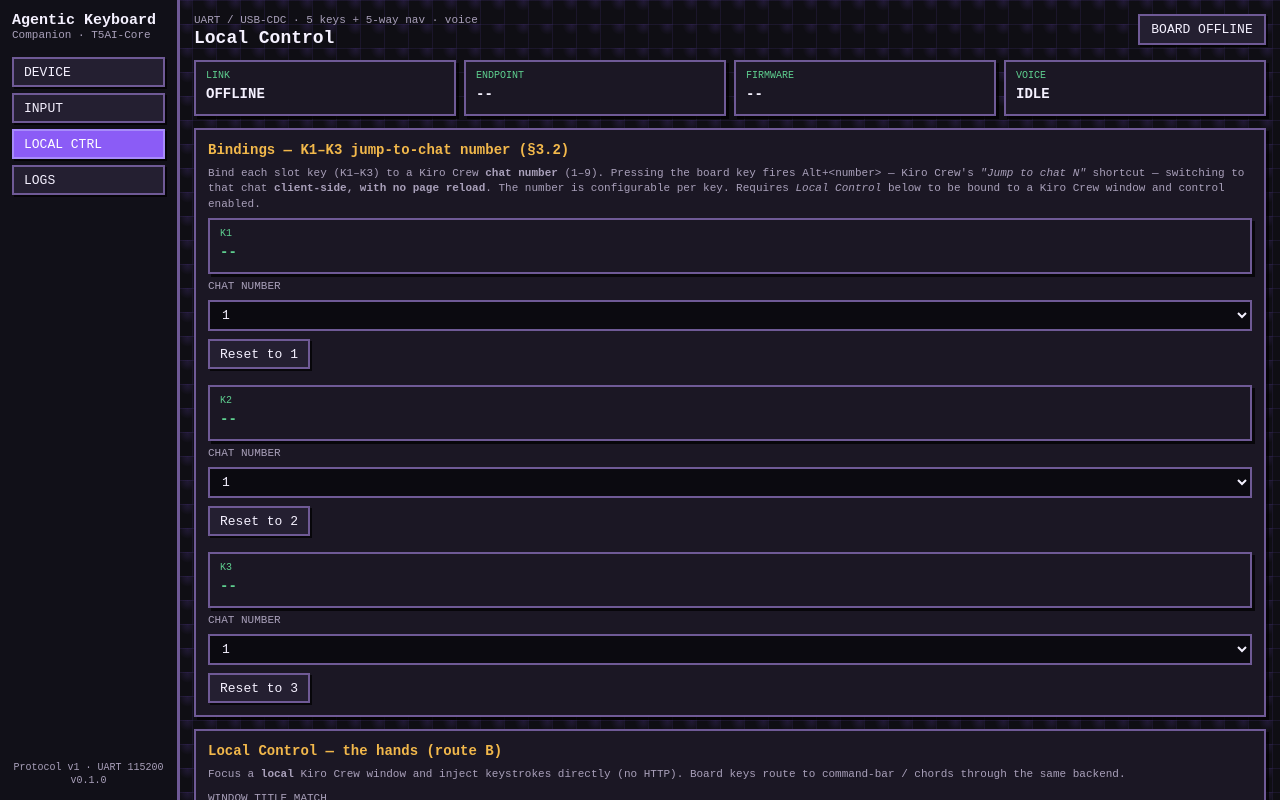
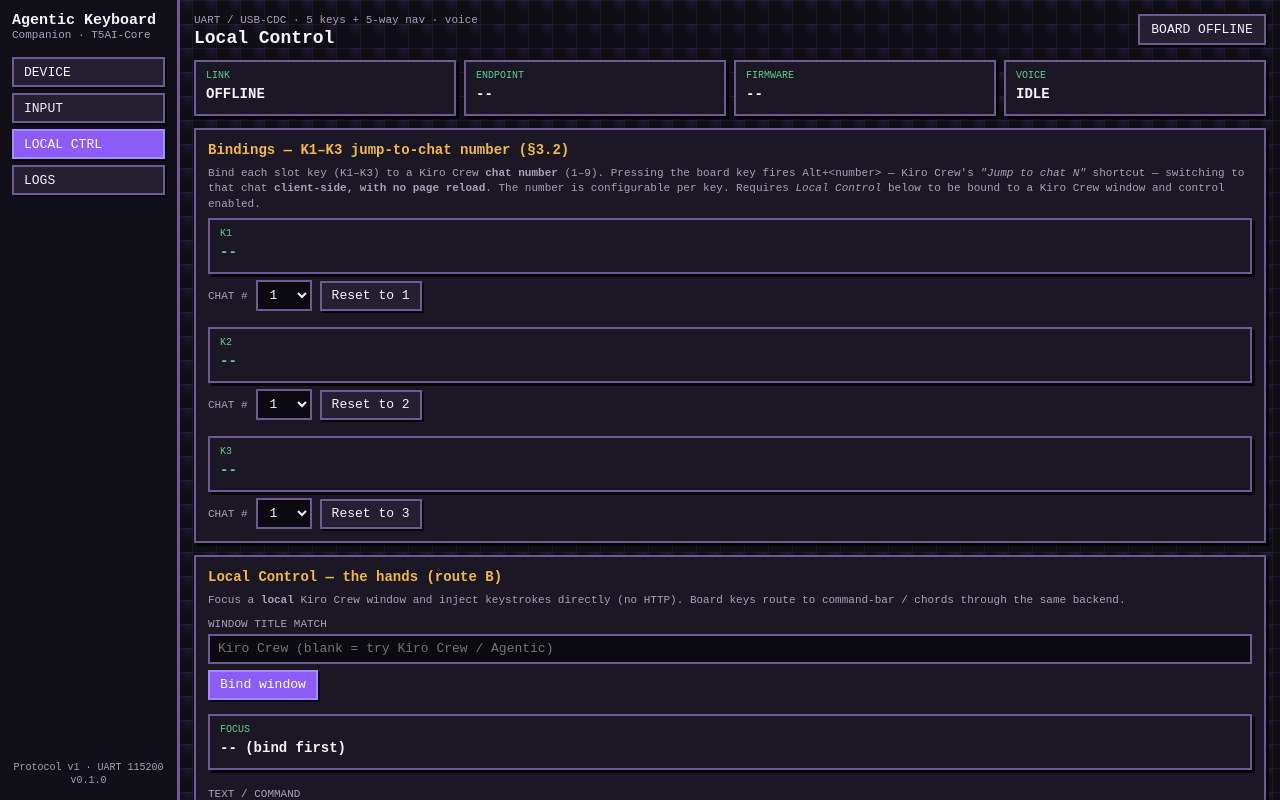
Before and after one commit to namastecxy-droid/ki-board-on-tuya, a React (Vite) app in the folder companion/: page / in a window 1280 px wide. Both pictures are taken after a click on the button "LOCAL CTRL". Built offline with nearby package versions, Linux system fonts and the light colour scheme.

Commit message:
companion(ui): shrink K1-K5 by ~1/3, compact chat-number binding row
- key-row max-width 300px (flex basis 210), nav-pad cells 34->24px,
  key-screen font 13->11px: the INPUT keypad is ~1/3 smaller
- Bindings: Chat # label + select + Reset on one no-wrap row to save space

```diff
--- a/companion/src/main.tsx
+++ b/companion/src/main.tsx
@@ -687,11 +687,12 @@
                         {n ? `Alt+${n} (jump to chat ${n})` : "--"}
                       </strong>
                     </div>
-                    <div className="actions" style={{ marginTop: 6, flexWrap: "wrap", alignItems: "center" }}>
-                      <label style={{ margin: 0 }}>Chat number</label>
+                    <div className="actions" style={{ marginTop: 6, flexWrap: "nowrap", alignItems: "center", gap: 8 }}>
+                      <label style={{ margin: 0, whiteSpace: "nowrap" }}>Chat #</label>
                       <select
                         value={n ?? ""}
                         disabled={bindBusy}
+                        style={{ width: "auto", minWidth: 56 }}
                         onChange={(event) =>
                           runBind(() => bindSet(slot, Number(event.target.value)))
                         }
@@ -705,6 +706,7 @@
                       <button
                         className="secondary"
                         disabled={bindBusy}
+                        style={{ whiteSpace: "nowrap" }}
                         onClick={() => runBind(() => bindClear(slot))}
                       >
                         Reset to {slot}
--- a/companion/src/styles.css
+++ b/companion/src/styles.css
@@ -284,11 +284,12 @@
 /* Five keys on two rows: [K1 K2 K3] / [K4(2x) K5]. K4 (PTT) spans the first
    two columns so it lines up under K1+K2; K5 takes the third column. */
 .key-row {
-  flex: 1 1 320px;
+  flex: 1 1 210px;
   min-width: 0;
+  max-width: 300px;
   display: grid;
   grid-template-columns: repeat(3, minmax(0, 1fr));
-  gap: 10px;
+  gap: 8px;
   align-content: start;
 }
 
@@ -311,7 +312,7 @@
   background: linear-gradient(145deg, rgba(139, 92, 246, 0.9), rgba(88, 166, 255, 0.78));
   color: var(--text);
   font-weight: 700;
-  font-size: 13px;
+  font-size: 11px;
   overflow-wrap: anywhere;
   text-align: center;
 }
@@ -335,9 +336,9 @@
 
 .nav-pad {
   display: grid;
-  grid-template-columns: repeat(3, 34px);
-  grid-template-rows: repeat(3, 34px);
-  gap: 5px;
+  grid-template-columns: repeat(3, 24px);
+  grid-template-rows: repeat(3, 24px);
+  gap: 4px;
   justify-content: start;
   margin-top: 0;
 }
```
